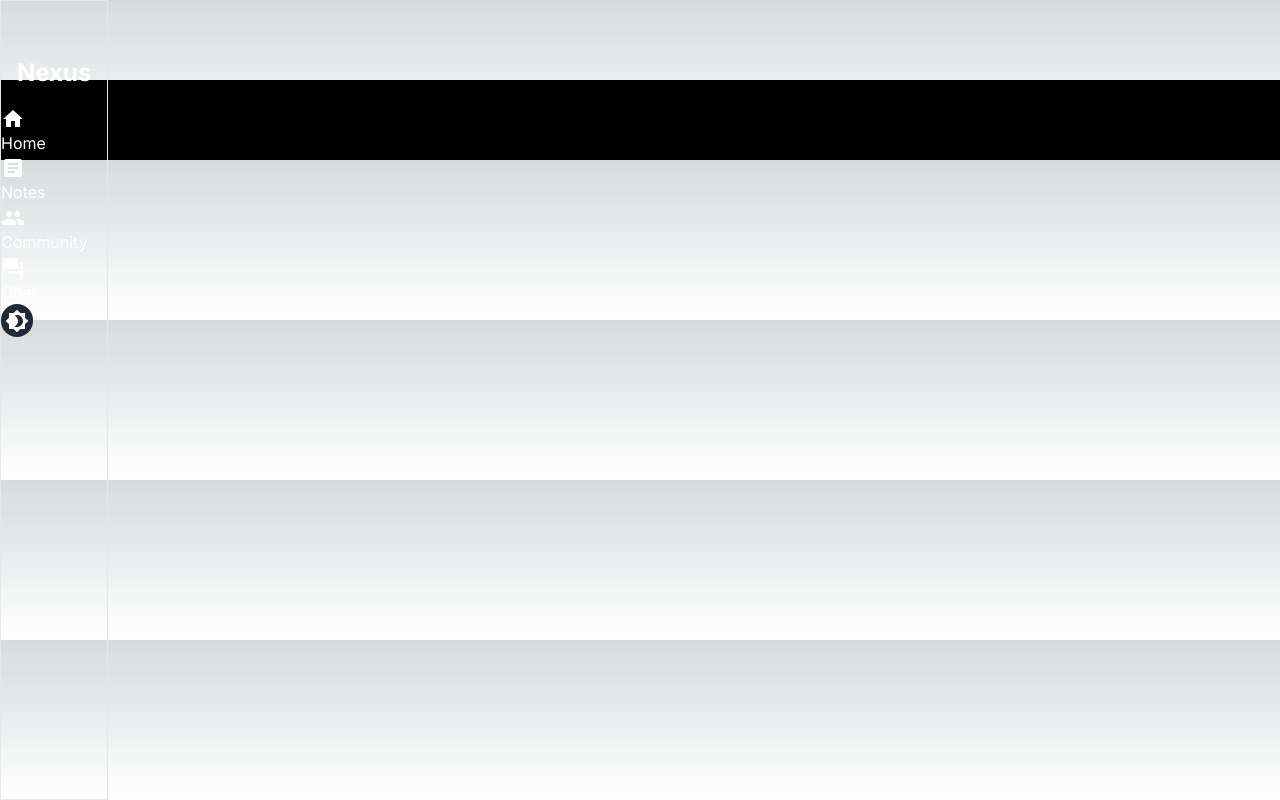
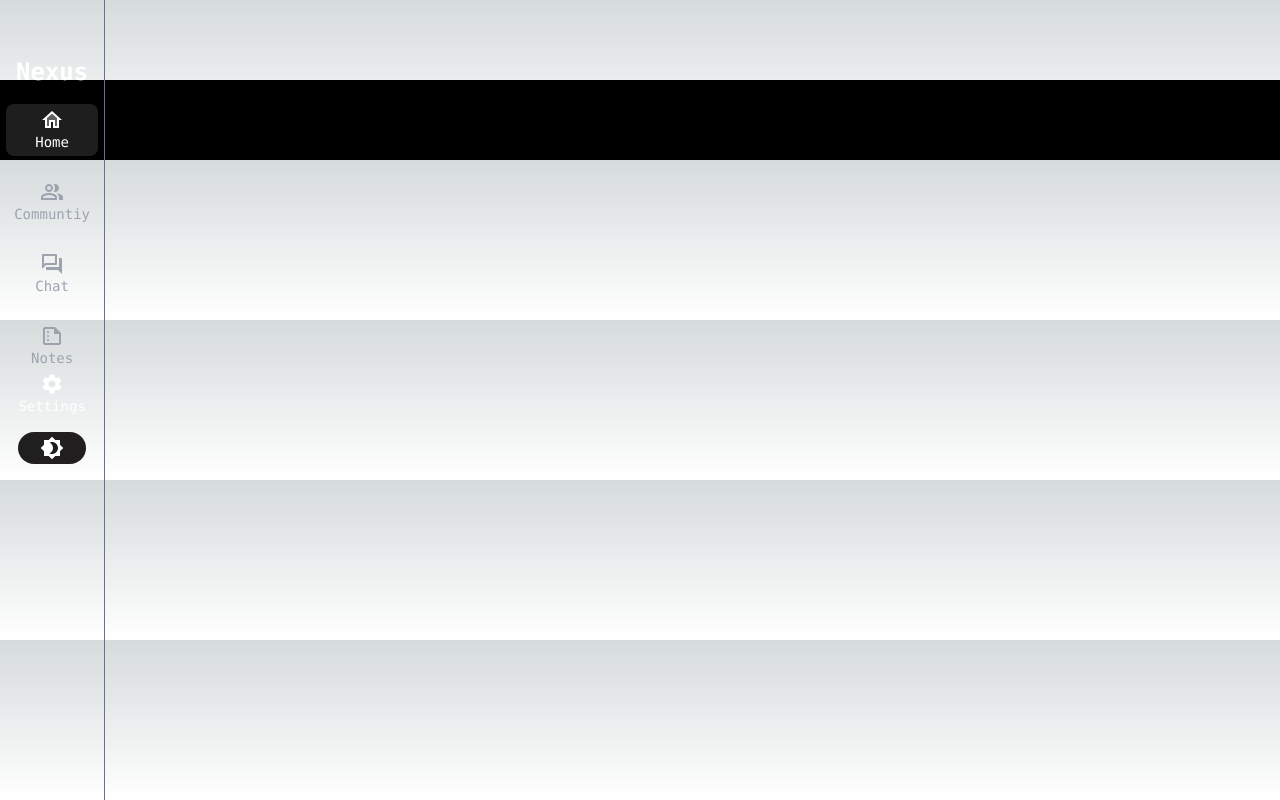
Before and after one commit to Cryptid09/project-md, a Next.js app in the folder client/: page / in a window 1280 px wide. Built offline with nearby package versions, Linux system fonts and the light colour scheme.

Commit message:
Initial 6

```diff
--- a/client/app/globals.css
+++ b/client/app/globals.css
@@ -1,7 +1,7 @@
+@import url('https://fonts.googleapis.com/css2?family=Noto+Sans+JP:wght@100..900&family=Poppins:ital,wght@0,100;0,200;0,300;0,400;0,500;0,600;0,700;0,800;0,900;1,100;1,200;1,300;1,400;1,500;1,600;1,700;1,800;1,900&display=swap');
 @tailwind base;
 @tailwind components;
 @tailwind utilities;
-
 :root {
   --foreground-rgb: 0, 0, 0;
   --background-start-rgb: 214, 219, 220;
--- a/client/components/Navbar.jsx
+++ b/client/components/Navbar.jsx
@@ -5,11 +5,12 @@ import MenuIcon from "@mui/icons-material/Menu";
 import CloseIcon from "@mui/icons-material/Close";
 import DarkModeIcon from "@mui/icons-material/Brightness4";
 import LightModeIcon from "@mui/icons-material/Brightness7";
-import HomeIcon from "@mui/icons-material/Home";
-import ForumIcon from "@mui/icons-material/Forum";
-import PeopleIcon from "@mui/icons-material/People";
+import HomeTwoToneIcon from "@mui/icons-material/HomeTwoTone";
+import QuestionAnswerOutlinedIcon from "@mui/icons-material/QuestionAnswerOutlined";
+import PeopleAltOutlinedIcon from "@mui/icons-material/PeopleAltOutlined";
 import SettingsIcon from "@mui/icons-material/Settings";
-import ArticleIcon from "@mui/icons-material/Article";
+import SummarizeOutlinedIcon from "@mui/icons-material/SummarizeOutlined";
+import { usePathname } from "next/navigation";
 export default function Navbar() {
   const [isOpen, setIsOpen] = useState(false);
   const [isDarkMode, setIsDarkMode] = useState(false);
@@ -29,45 +30,72 @@ export default function Navbar() {
   const toggleDarkMode = () => {
     setIsDarkMode(!isDarkMode);
   };
-
+  const pathname = usePathname();
   return (
-    <nav className="text-white absolute top-0 border h-screen">
+    <nav className="font-mono text-white absolute top-0 border-r border-gray-500 h-screen">
       <Link href="/">
         <div className="text-2xl p-4 mt-10 font-bold cursor-pointer">Nexus</div>
       </Link>
 
-      <div className=" pr-3 items-center">
-        <button
-          onClick={toggleMenu}
-          className="block md:hidden   focus:outline-none"
+      <div className="grid gap-5 text-sm">
+        <div
+          className={` ${
+            pathname === "/" ? `bg-[#1e1e1f]` : `text-gray-400`
+          } mx-1.5 py-1 rounded-lg text-center`}
         >
-          {isOpen ? <CloseIcon /> : <MenuIcon />}
-        </button>
-        <div>
           <Link href="/">
-            <HomeIcon />
-            <div className="font-sm cursor-pointer">Home</div>
+            <HomeTwoToneIcon />
+            <p>Home</p>
           </Link>
+        </div>
+
+        <div
+          className={` ${
+            pathname === "/community" ? `bg-[#1e1e1f]` : `text-gray-400`
+          } mx-1.5 py-1 rounded-lg text-center`}
+        >
+          <Link href="/community">
+            <PeopleAltOutlinedIcon />
+            <p>Communtiy</p>
+          </Link>
+        </div>
+
+        <div
+          className={` ${
+            pathname === "/chat" ? `bg-[#1e1e1f]` : `text-gray-400`
+          } mx-1.5 py-1 rounded-lg text-center`}
+        >
+          <Link href="/chat">
+            <QuestionAnswerOutlinedIcon />
+            <p>Chat</p>
+          </Link>
+        </div>
+
+        <div
+          className={` ${
+            pathname === "/notes" ? `bg-[#1e1e1f]` : `text-gray-400`
+          } mx-1.5 py-1 rounded-lg text-center`}
+        >
           <Link href="/notes">
-            <ArticleIcon />
-            <div className="cursor-pointer ">Notes</div>
-          </Link>
-          <Link href="/community">
-            <PeopleIcon />
-            <div className="cursor-pointer ">Community</div>
-          </Link>
-          <Link href="/chat">
-            <ForumIcon />
-            <div className="cursor-pointer ">Chat</div>
+            <SummarizeOutlinedIcon />
+            <p>Notes</p>
           </Link>
         </div>
       </div>
-      <button
-        onClick={toggleDarkMode}
-        className=" p-1 text-white bg-gray-800 rounded-full focus:outline-none"
-      >
-        {isDarkMode ? <LightModeIcon /> : <DarkModeIcon />}
-      </button>
+
+      <div className=" w-full text-sm grid gap-4 justify-center">
+        <div className="text-center">
+          <SettingsIcon />
+          <p>Settings</p>
+        </div>
+
+        <button
+          onClick={toggleDarkMode}
+          className=" p-1 text-white bg-[#201e1e] rounded-full focus:outline-none"
+        >
+          {isDarkMode ? <LightModeIcon /> : <DarkModeIcon />}
+        </button>
+      </div>
     </nav>
   );
 }
--- a/client/tailwind.config.js
+++ b/client/tailwind.config.js
@@ -7,7 +7,10 @@ module.exports = {
     "./app/**/*.{js,ts,jsx,tsx,mdx}",
   ],
   theme: {
-    extend: {
+    extend: { fontFamily: {
+      roboto: ['Poppins', 'sans-serif'],
+
+    },
       backgroundImage: {
         "gradient-radial": "radial-gradient(var(--tw-gradient-stops))",
         "gradient-conic":
```
